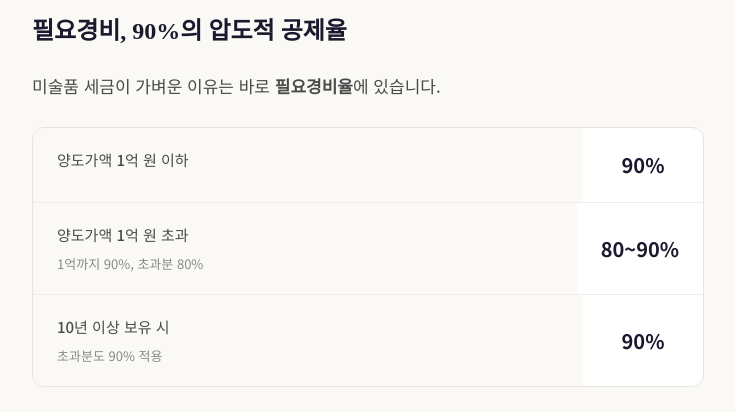
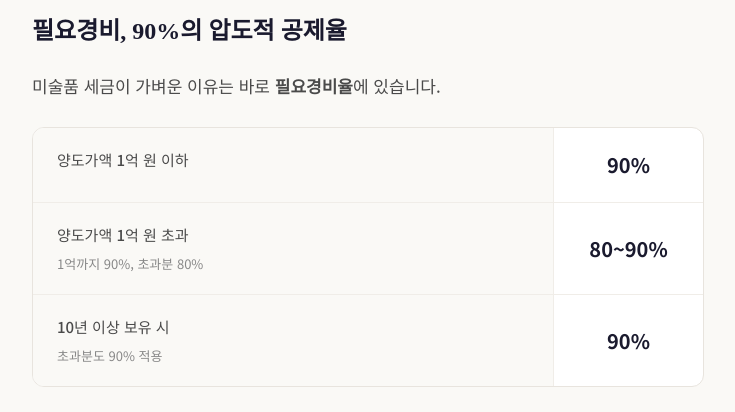
Before and after one commit to nd5015204-ctrl/art-tax-guide, a plain HTML site: page index.html in a window 1280 px wide. Shown: the part 2190-2602 px from the top of the page, without its empty margins (272-1007 px from the left). Drawn offline with Linux system fonts and the light colour scheme.

Commit message:
Fix deduction value column alignment

```diff
--- a/index.html
+++ b/index.html
@@ -264,7 +264,8 @@
     }
 
     .deduction-value {
-      flex: 0 0 120px;
+      flex: 0 0 150px;
+      min-width: 150px;
       padding: 18px 24px;
       font-size: 20px;
       font-weight: 700;
@@ -272,6 +273,8 @@
       display: flex;
       align-items: center;
       justify-content: center;
+      text-align: center;
+      border-left: 1px solid #f0ede8;
     }
 
     .deduction-note {
```
